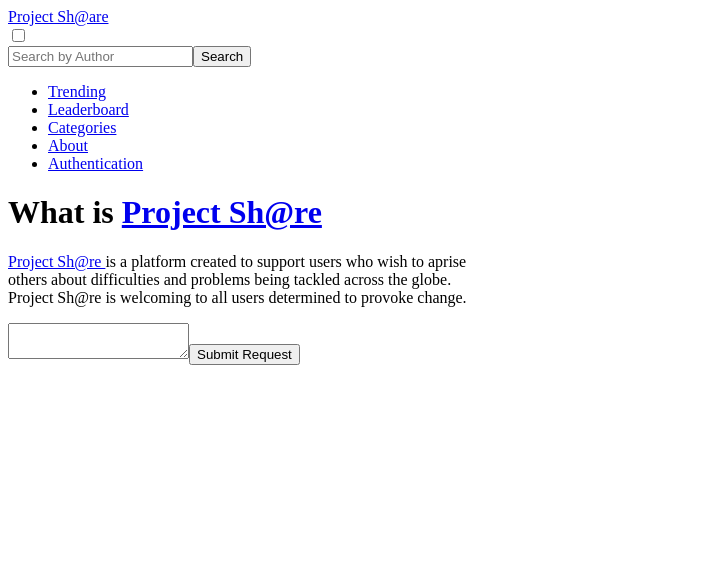
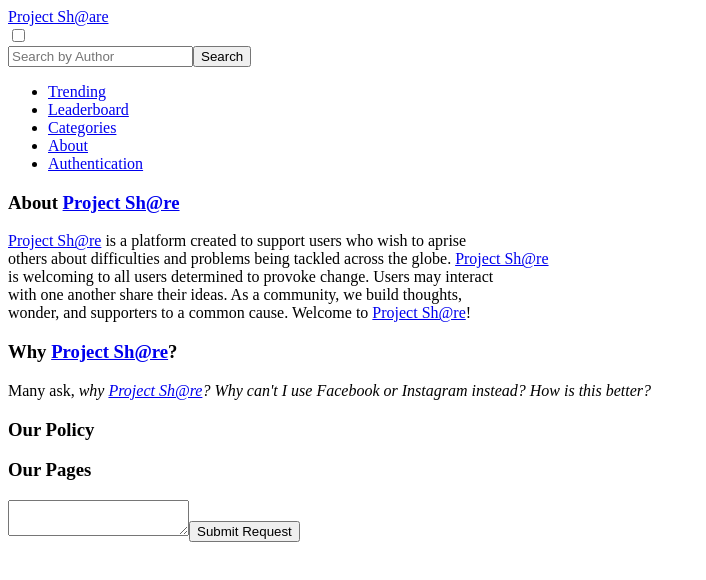
Before and after one commit to littlepotato123/Project-Share, a React (Create React App) app in the folder web/: page /about in a window 1280 px wide. Shown: the top 580 px of the page, without its empty margins (0-706 px from the left). Built offline with nearby package versions, Linux system fonts and the light colour scheme; no server answers.

Commit message:
About Page

```diff
--- a/web/src/Pages/About/About.js
+++ b/web/src/Pages/About/About.js
@@ -6,6 +6,8 @@ import Request from './Request';
 
 const About = () => {
   const [requests, setRequests] = useState(null);
+
+  const href = (<a href="/home">Project Sh@re</a>);
 
   useEffect(() => {
     const scoped = async () => {
@@ -27,18 +29,29 @@ const About = () => {
 
   return (
     <div>
-      <h1>
-        What is <a href="/home"> Project Sh@re </a>
-      </h1>
+      <h3>About {href} </h3>
       <p>
-        <a href="/home"> Project Sh@re </a> is a platform created to support users who wish to aprise{" "}
+        {href} is a platform created to support users who wish to aprise
         <br />
-        others about difficulties and problems being tackled across the globe.{" "}
+        others about difficulties and problems being tackled across the globe. {href}
         <br />
-        Project Sh@re is welcoming to all users determined to provoke change.
+        is welcoming to all users determined to provoke change. Users may interact
+        <br/>
+        with one another share their ideas.  As a community, we build thoughts,
+        <br/>
+        {/* Style seperately - stand out*/} wonder, and supporters to a common cause. Welcome to {href}!
       </p>
+      <h3>Why {href}?</h3>
+      <p>
+        Many ask, <i> why {href}? Why can't I use Facebook or Instagram instead? How is this better?</i>
+        <br/>
+
+      </p>
+      <h3>Our Policy</h3>
+      <h3>Our Pages</h3>
       {
-        requests ? requests.map(r => <Request id={r.id} name={r.name} description={r.description} />): <Loading />
+        requests ?
+        requests.map(r => <Request id={r.id} name={r.name} description={r.description} />) : <Loading />
       }
       <Input />
     </div>
```
